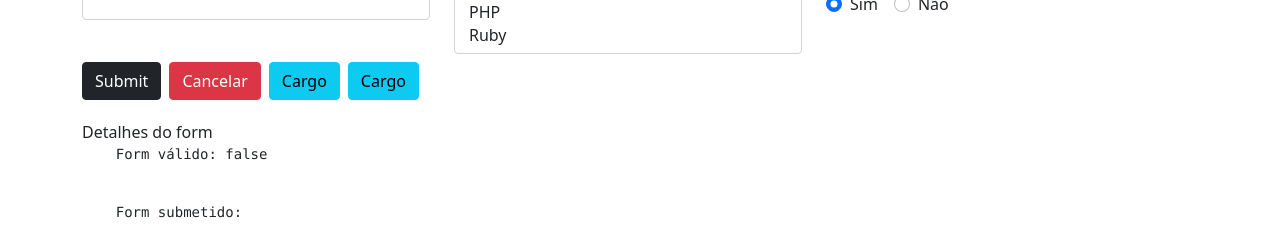
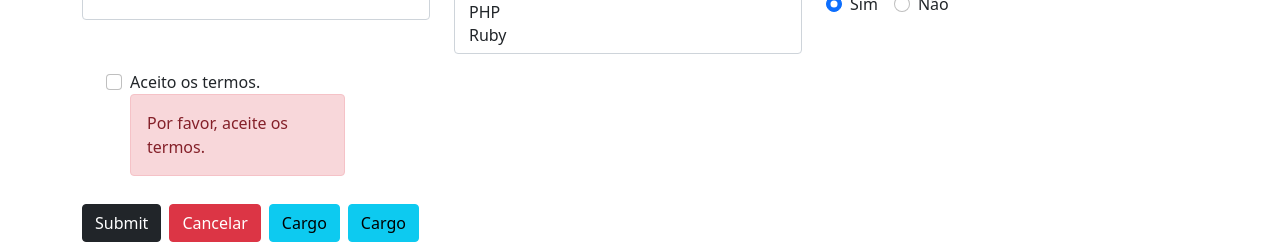
Before and after one commit to renatodev95/angular-training, an Angular app in the folder forms/: page /dataForm in a window 1280 px wide. Shown: the part 470-716 px from the top of the page. Built offline with nearby package versions, Linux system fonts and the light colour scheme.

Commit message:
#106: Formulários reativos: Checkbox Toggle

```diff
--- a/forms/src/app/data-form/data-form.component.html
+++ b/forms/src/app/data-form/data-form.component.html
@@ -4,7 +4,7 @@
       <label for="nome" class="form-label col-form-label">Nome</label>
     </div>
     <div class="col-sm-12">
-      <input type="text" class="form-control" id="nome" placeholder="Nome" formControlName="nome"/>
+      <input type="text" class="form-control" id="nome" placeholder="Nome" formControlName="nome" required/>
       <app-campo-control-erro
         [mostrarErro]="verificaValidTouched('nome')" msgErro="Nome é obrigatório">
       </app-campo-control-erro>
@@ -17,7 +17,7 @@
       <label for="email" class="form-label col-form-label">Email</label>
     </div>
     <div class="col-sm-12">
-      <input type="email" class="form-control" id="email" placeholder="nome@email.com" formControlName="email"/>
+      <input type="email" class="form-control" id="email" placeholder="nome@email.com" formControlName="email" required/>
       <app-campo-control-erro
         [mostrarErro]="verificaValidTouched('email')" msgErro="Email é obrigatório">
       </app-campo-control-erro>
@@ -31,7 +31,7 @@
     <div class="row gy-2 gx-3 align-items-center">
       <div class="col-sm-3" [ngClass]="aplicaCssErro('endereco.cep')">
         <label for="cep" class="control-label">CEP</label>
-        <input type="text" class="form-control" id="cep" formControlName="cep" (blur)="consultaCEP()">
+        <input type="text" class="form-control" id="cep" formControlName="cep" (blur)="consultaCEP()" required>
         <app-campo-control-erro
           [mostrarErro]="verificaValidTouched('endereco.cep')" msgErro="CEP é obrigatório">
         </app-campo-control-erro>
@@ -39,7 +39,7 @@
 
       <div class="col-sm-3" [ngClass]="aplicaCssErro('endereco.numero')">
         <label for="numero" class="control-label">Numero</label>
-        <input type="text" class="form-control" id="numero" formControlName="numero">
+        <input type="text" class="form-control" id="numero" formControlName="numero" required>
         <app-campo-control-erro
           [mostrarErro]="verificaValidTouched('endereco.numero')" msgErro="Número é obrigatório">
         </app-campo-control-erro>
@@ -55,7 +55,7 @@
     <div class="form-group">
       <div class="col-sm-12" [ngClass]="aplicaCssErro('endereco.rua')">
         <label for="rua" class="control-label">Rua</label>
-        <input type="text" class="form-control" id="rua" formControlName="rua">
+        <input type="text" class="form-control" id="rua" formControlName="rua" required>
         <app-campo-control-erro
           [mostrarErro]="verificaValidTouched('endereco.rua')" msgErro="Rua é obrigatório">
         </app-campo-control-erro>
@@ -65,21 +65,21 @@
     <div class="row gy-2 gx-3 align-items-center">
       <div class="col-sm-5" [ngClass]="aplicaCssErro('endereco.bairro')">
         <label for="bairro" class="control-label">Bairro</label>
-        <input type="text" class="form-control" id="bairro" formControlName="bairro">
+        <input type="text" class="form-control" id="bairro" formControlName="bairro" required>
         <app-campo-control-erro
           [mostrarErro]="verificaValidTouched('endereco.bairro')" msgErro="Bairro é obrigatório">
         </app-campo-control-erro>
       </div>
       <div class="col-sm-4" [ngClass]="aplicaCssErro('endereco.cidade')">
         <label for="cidade" class="control-label">Cidade</label>
-        <input type="text" class="form-control" id="cidade" formControlName="cidade">
+        <input type="text" class="form-control" id="cidade" formControlName="cidade" required>
         <app-campo-control-erro
           [mostrarErro]="verificaValidTouched('endereco.cidade')" msgErro="Cidade é obrigatório">
         </app-campo-control-erro>
       </div>
       <div class="col-sm-3" [ngClass]="aplicaCssErro('endereco.estado')">
         <label for="estado" class="control-label">Estado</label>
-        <select class="form-control" id="estado" formControlName="estado">
+        <select class="form-control" id="estado" formControlName="estado" required>
           <!--Importante: dê preferencia por usar o pipe ASYNC na hora de utilizar informações que estão vindo de Observables no template HTML-->
           <option *ngFor="let estado of estados | async" [value]="estado.sigla">{{estado.nome}}</option>
         </select>
@@ -118,6 +118,20 @@
     </div>
   </div>
 
+  <div class="form-group mt-3">
+    <div class="col-sm-3" [ngClass]="aplicaCssErro('termos')">
+      <div class="form-check">
+        <div class="form-check form-check-inline">
+          <input class="form-check-input" type="checkbox" formControlName="termos" required>
+          <label class="form-check-label">Aceito os termos.</label>
+          <app-campo-control-erro
+            [mostrarErro]="!formulario.get('termos').valid" msgErro="Por favor, aceite os termos.">
+          </app-campo-control-erro>
+        </div>
+      </div>
+    </div>
+  </div>
+
   <div class="col-auto mt-2">
     <button type="submit" class="btn btn-dark me-md-2">Submit</button>
     <button class="btn btn-danger me-md-2" (click)="resetar()">Cancelar</button>
--- a/forms/src/app/data-form/data-form.component.ts
+++ b/forms/src/app/data-form/data-form.component.ts
@@ -18,6 +18,7 @@ export class DataFormComponent implements OnInit {
   cargos: any[];
   tecnologias: any[];
   newsletterOp: any[];
+  termos: any;
 
   constructor(
     private formBuilder: FormBuilder,
@@ -57,7 +58,8 @@ export class DataFormComponent implements OnInit {
 
       cargo: [null],
       tecnologias: [null],
-      newsletter: ['s']
+      newsletter: ['s'],
+      termos: [null, Validators.requiredTrue]
     });
     // [Validators.required, Validators.min(3), Validators.max(20)]
   }
```
